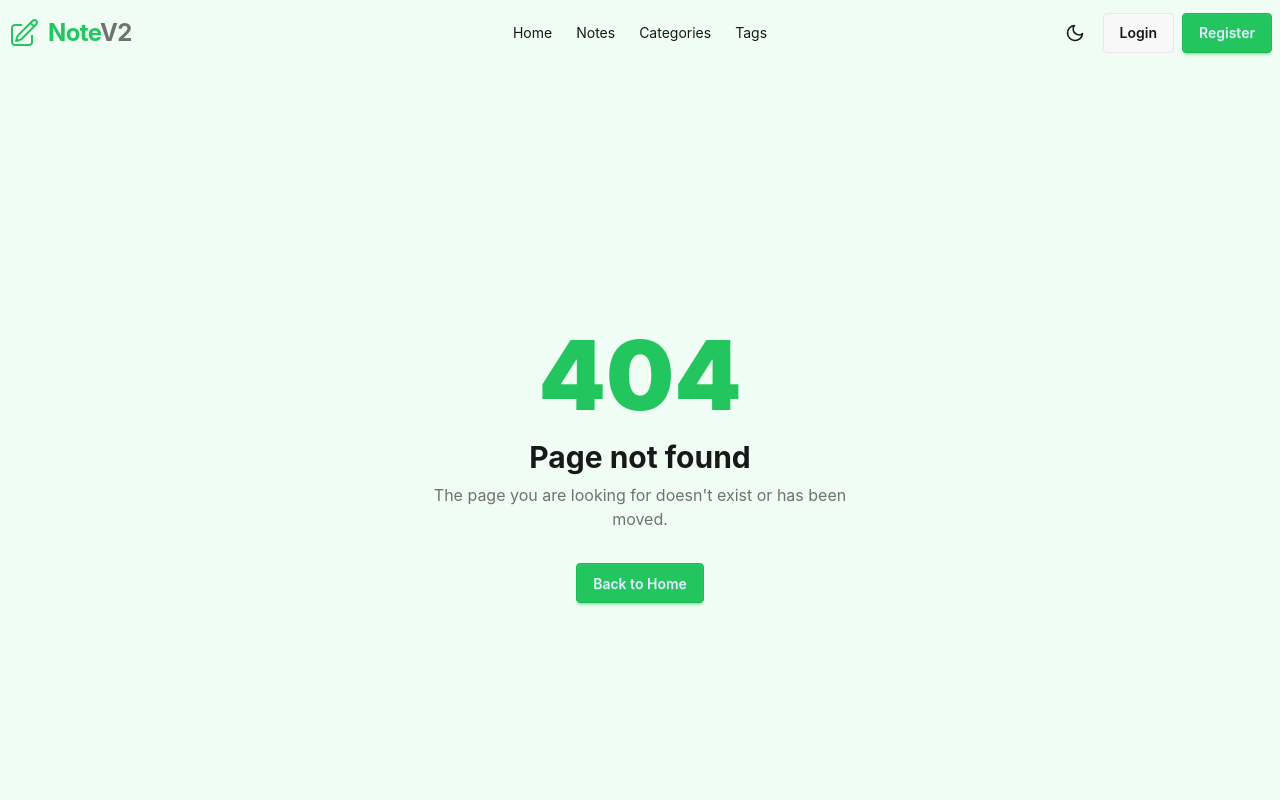
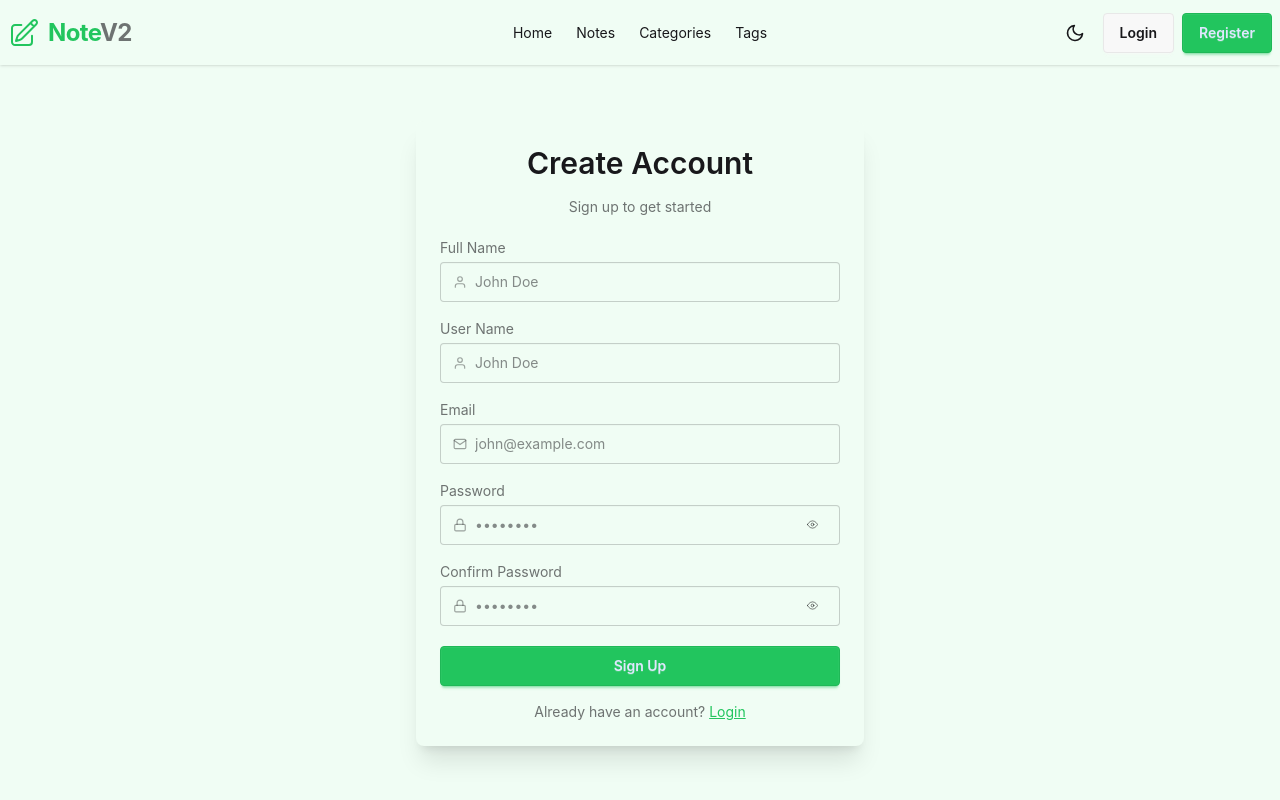
Before and after one commit to MottuqeBrid/note-v2, a React (Vite) app: page /register in a window 1280 px wide. Before the commit this address had no page. Shown: the top 800 px of the page. Built offline with nearby package versions, Linux system fonts and the light colour scheme; no server answers.

Commit message:
feat: implement user registration and login functionality with form handling

```diff
--- a/package.json
+++ b/package.json
@@ -11,9 +11,13 @@
   },
   "dependencies": {
     "@tailwindcss/vite": "^4.3.0",
+    "axios": "^1.16.1",
     "react": "^19.2.5",
     "react-dom": "^19.2.5",
+    "react-hook-form": "^7.76.0",
+    "react-icons": "^5.6.0",
     "react-router": "^7.14.2",
+    "sweetalert2": "^11.26.24",
     "tailwindcss": "^4.3.0"
   },
   "devDependencies": {
--- /dev/null
+++ b/pages/SignUp/SignUp.jsx
@@ -0,0 +1,239 @@
+import { useState } from "react";
+import { useForm } from "react-hook-form";
+import { FiUser, FiMail, FiLock, FiEye, FiEyeOff } from "react-icons/fi";
+import useAxios from "./../../src/lib/useAxios";
+import Swal from "sweetalert2";
+import { setToken } from "../../src/lib/localstoreage";
+
+const SignUp = () => {
+  const [showPassword, setShowPassword] = useState(false);
+  const [showConfirm, setShowConfirm] = useState(false);
+  const [isLoading, setIsLoading] = useState(false);
+
+  const {
+    register,
+    handleSubmit,
+    watch,
+    formState: { errors },
+  } = useForm();
+
+  const api = useAxios();
+
+  const onSubmit = async (data) => {
+    console.log(import.meta.env.VITE_API_URL);
+    try {
+      setIsLoading(true);
+      const res = await api.post("user", data);
+      setToken("token", res.data?.token);
+      Swal.fire({
+        icon: "success",
+        title: "Account created successfully!",
+        text: `${res.data?.message}`,
+        showConfirmButton: false,
+        timer: 1500,
+      });
+    } catch (error) {
+      console.log(error);
+      Swal.fire({
+        icon: "error",
+        title: "Error creating account!",
+        text: `${error?.response?.data?.message}`,
+      });
+    } finally {
+      setIsLoading(false);
+    }
+  };
+
+  const inputClass =
+    "input input-bordered flex items-center gap-2 transition-shadow duration-300 focus-within:shadow-md w-full";
+  const inputErrorClass = `${inputClass} input-error`;
+
+  return (
+    <div className="min-h-[calc(100vh-4rem)] flex items-center justify-center p-4">
+      <div className="card bg-base-100 w-full max-w-md shadow-xl animate-[fade-in-up_0.6s_ease-out]">
+        <div className="card-body gap-4">
+          <h2 className="card-title text-3xl justify-center text-base-content">
+            Create Account
+          </h2>
+          <p className="text-center text-base-content/60 text-sm">
+            Sign up to get started
+          </p>
+
+          <form
+            onSubmit={handleSubmit(onSubmit)}
+            className="flex flex-col gap-3"
+          >
+            <label className="form-control w-full">
+              <div className="label py-1">
+                <span className="label-text">Full Name</span>
+              </div>
+              <label
+                className={`${errors.name ? inputErrorClass : inputClass}`}
+              >
+                <FiUser className="text-base-content/40 shrink-0" />
+                <input
+                  type="text"
+                  placeholder="John Doe"
+                  className="grow w-full"
+                  {...register("name", { required: "Full name is required" })}
+                />
+              </label>
+              {errors.name && (
+                <span className="text-error text-xs mt-1">
+                  {errors.name.message}
+                </span>
+              )}
+            </label>
+            <label className="form-control w-full">
+              <div className="label py-1">
+                <span className="label-text">User Name</span>
+              </div>
+              <label
+                className={`${errors.username ? inputErrorClass : inputClass}`}
+              >
+                <FiUser className="text-base-content/40 shrink-0" />
+                <input
+                  type="text"
+                  placeholder="John Doe"
+                  className="grow w-full"
+                  {...register("username", {
+                    required: "User name is required",
+                  })}
+                />
+              </label>
+              {errors.username && (
+                <span className="text-error text-xs mt-1">
+                  {errors.username.message}
+                </span>
+              )}
+            </label>
+
+            <label className="form-control w-full">
+              <div className="label py-1">
+                <span className="label-text">Email</span>
+              </div>
+              <label className={errors.email ? inputErrorClass : inputClass}>
+                <FiMail className="text-base-content/40 shrink-0" />
+                <input
+                  type="email"
+                  placeholder="john@example.com"
+                  className="grow"
+                  {...register("email", {
+                    required: "Email is required",
+                    pattern: {
+                      value: /^\S+@\S+$/i,
+                      message: "Invalid email address",
+                    },
+                  })}
+                />
+              </label>
+              {errors.email && (
+                <span className="text-error text-xs mt-1">
+                  {errors.email.message}
+                </span>
+              )}
+            </label>
+
+            <label className="form-control w-full">
+              <div className="label py-1">
+                <span className="label-text">Password</span>
+              </div>
+              <label className={errors.password ? inputErrorClass : inputClass}>
+                <FiLock className="text-base-content/40 shrink-0" />
+                <input
+                  type={showPassword ? "text" : "password"}
+                  placeholder="••••••••"
+                  className="grow"
+                  {...register("password", {
+                    required: "Password is required",
+                    minLength: {
+                      value: 6,
+                      message: "Password must be at least 6 characters",
+                    },
+                  })}
+                />
+                <button
+                  type="button"
+                  onClick={() => setShowPassword((p) => !p)}
+                  className="btn btn-ghost btn-xs"
+                  tabIndex={-1}
+                >
+                  {showPassword ? (
+                    <FiEyeOff className="text-base-content/60" />
+                  ) : (
+                    <FiEye className="text-base-content/60" />
+                  )}
+                </button>
+              </label>
+              {errors.password && (
+                <span className="text-error text-xs mt-1">
+                  {errors.password.message}
+                </span>
+              )}
+            </label>
+
+            <label className="form-control w-full">
+              <div className="label py-1">
+                <span className="label-text">Confirm Password</span>
+              </div>
+              <label
+                className={
+                  errors.confirmPassword ? inputErrorClass : inputClass
+                }
+              >
+                <FiLock className="text-base-content/40 shrink-0" />
+                <input
+                  type={showConfirm ? "text" : "password"}
+                  placeholder="••••••••"
+                  className="grow"
+                  {...register("confirmPassword", {
+                    required: "Please confirm your password",
+                    validate: (val) =>
+                      val === watch("password") || "Passwords do not match",
+                  })}
+                />
+                <button
+                  type="button"
+                  onClick={() => setShowConfirm((c) => !c)}
+                  className="btn btn-ghost btn-xs"
+                  tabIndex={-1}
+                >
+                  {showConfirm ? (
+                    <FiEyeOff className="text-base-content/60" />
+                  ) : (
+                    <FiEye className="text-base-content/60" />
+                  )}
+                </button>
+              </label>
+              {errors.confirmPassword && (
+                <span className="text-error text-xs mt-1">
+                  {errors.confirmPassword.message}
+                </span>
+              )}
+            </label>
+
+            <button
+              type="submit"
+              className="btn btn-primary mt-2"
+              disabled={isLoading}
+            >
+              {isLoading && (
+                <span className="loading loading-spinner loading-sm"></span>
+              )}
+              {isLoading ? "Creating Account..." : "Sign Up"}
+            </button>
+          </form>
+
+          <p className="text-center text-sm text-base-content/60">
+            Already have an account?{" "}
+            <a href="/login" className="link link-primary">
+              Login
+            </a>
+          </p>
+        </div>
+      </div>
+    </div>
+  );
+};
+
+export default SignUp;
--- /dev/null
+++ b/pages/login/Login.jsx
@@ -0,0 +1,10 @@
+
+const Login = () => {
+    return (
+        <div>
+
+        </div>
+    );
+};
+
+export default Login;
--- a/src/index.css
+++ b/src/index.css
@@ -1,5 +1,16 @@
 @import "tailwindcss";
 @plugin "daisyui";
+
+@keyframes fade-in-up {
+  from {
+    opacity: 0;
+    transform: translateY(20px);
+  }
+  to {
+    opacity: 1;
+    transform: translateY(0);
+  }
+}
 
 @plugin "daisyui/theme" {
   name: "light";
--- a/src/layouts/HomeLayout/HomeLayout.jsx
+++ b/src/layouts/HomeLayout/HomeLayout.jsx
@@ -5,7 +5,7 @@ const HomeLayout = () => {
   return (
     <div>
       <Navbar />
-      <main className="max-w-7xl mx-auto max-h-screen overflow-hidden">
+      <main className="max-w-7xl mx-auto min-h-screen overflow-hidden">
         <Outlet />
       </main>
     </div>
--- /dev/null
+++ b/src/lib/axiosInstance.jsx
@@ -0,0 +1,11 @@
+import axios from "axios";
+
+const axiosInstance = axios.create({
+  baseURL: import.meta.env.VITE_API_URL,
+  headers: {
+    "Content-Type": "application/json",
+  },
+  withCredentials: true,
+});
+
+export default axiosInstance;
--- /dev/null
+++ b/src/lib/localstoreage.js
@@ -0,0 +1,9 @@
+function setToken(key, value) {
+  localStorage.setItem(key, JSON.stringify(value));
+}
+
+function getToken(key) {
+  return localStorage.getItem(key);
+}
+
+export { setToken, getToken };
--- /dev/null
+++ b/src/lib/useAxios.jsx
@@ -0,0 +1,7 @@
+import axiosInstance from "./axiosInstance";
+
+const useAxios = () => {
+  return axiosInstance;
+};
+
+export default useAxios;
--- a/src/router/router.js
+++ b/src/router/router.js
@@ -3,6 +3,7 @@ import HomeLayout from "../layouts/HomeLayout/HomeLayout";
 import NotFound from "../components/404/404";
 import HomePage from "../../pages/home/HomePage";
 import NotesPage from "../../pages/Notes/NotesPage";
+import SignUp from "../../pages/SignUp/SignUp";
 
 export const router = createBrowserRouter([
   {
@@ -18,6 +19,10 @@ export const router = createBrowserRouter([
         Component: NotesPage,
       },
       {
+        path: "register",
+        Component: SignUp,
+      },
+      {
         path: "*",
         Component: NotFound,
       },
```
Also changed, not shown: src/hooks/useAuth.js (added), 2 other files (tests, documents, lock files or other folders).
